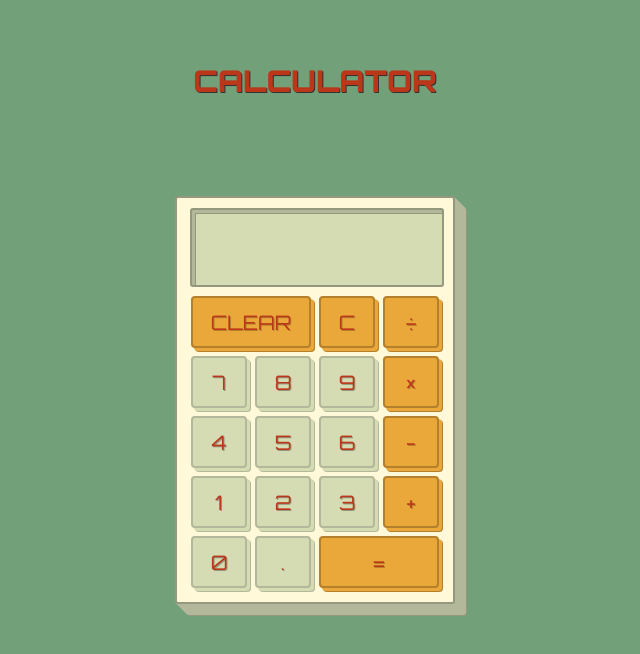
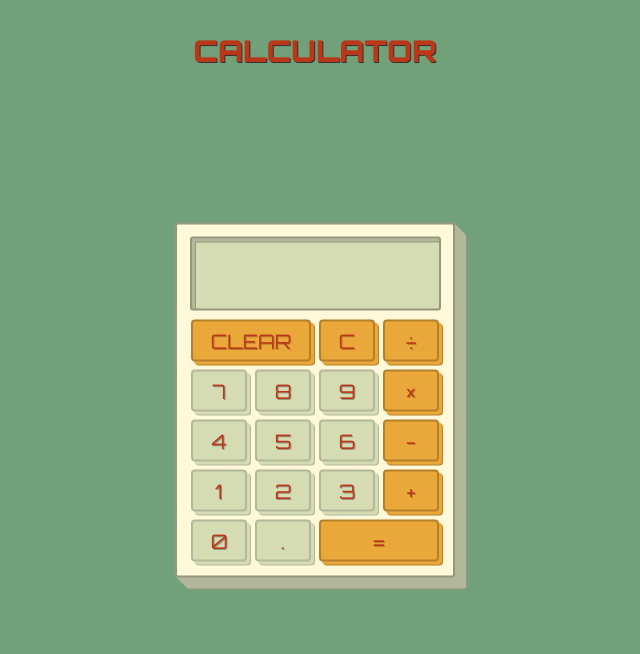
Before and after one commit to rylandinthesun/React-Calculator, a React (Create React App) app: page / in a window 1280 px wide. Shown: the top 654 px of the page, without its empty margins (325-965 px from the left). Built offline with nearby package versions, Linux system fonts and the light colour scheme.

Commit message:
css changes

```diff
--- a/src/App.scss
+++ b/src/App.scss
@@ -21,7 +21,7 @@ $darker: #94987f;
 }
 
 h1 {
-	top: 10%;
+	top: 50px;
 	left: 50%;
 	position: absolute;
 	transform: translate(-50%, -50%);
@@ -39,6 +39,7 @@ h1 {
 	position: absolute;
 	transform: translate(-50%, -50%);
 	margin: 0 auto;
+	min-width: 256px;
 	width: 256px;
 	text-align: center;
 	border: 2px solid $darker;
@@ -54,20 +55,23 @@ h1 {
 	display: flex;
 	justify-content: flex-end;
 	align-items: center;
-	height: 75px;
-	width: 250px;
+	min-height: 70px;
+	height: 70px;
+	min-width: 247px;
+	width: 247px;
 	background-color: $cement;
 	border-radius: 3px;
 	border: 2px solid $darker;
 	color: $red;
 	box-shadow: inset 3px 3px $dark, inset 4px 4px $darker;
 	margin-left: 3px;
+	margin-top: 2px;
 }
 
 .keypad {
 	display: grid;
 	grid-template-columns: repeat(4, 1fr);
-	grid-auto-rows: minmax(60px, auto);
+	grid-auto-rows: minmax(50px, auto);
 	background: $light;
 	margin-top: 5px;
 }
```
Also changed, not shown: src/digital-7.regular.ttf (deleted).
